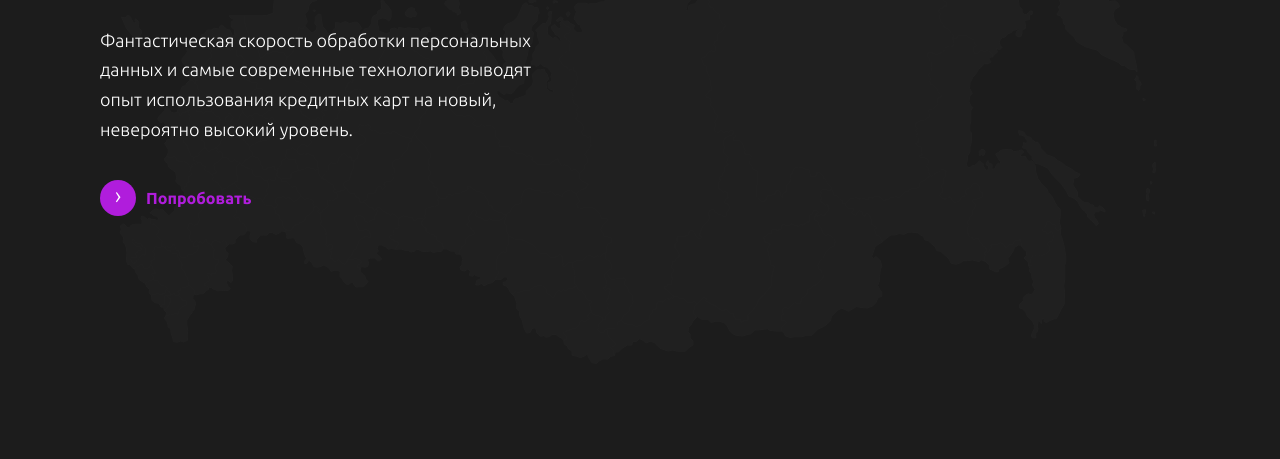
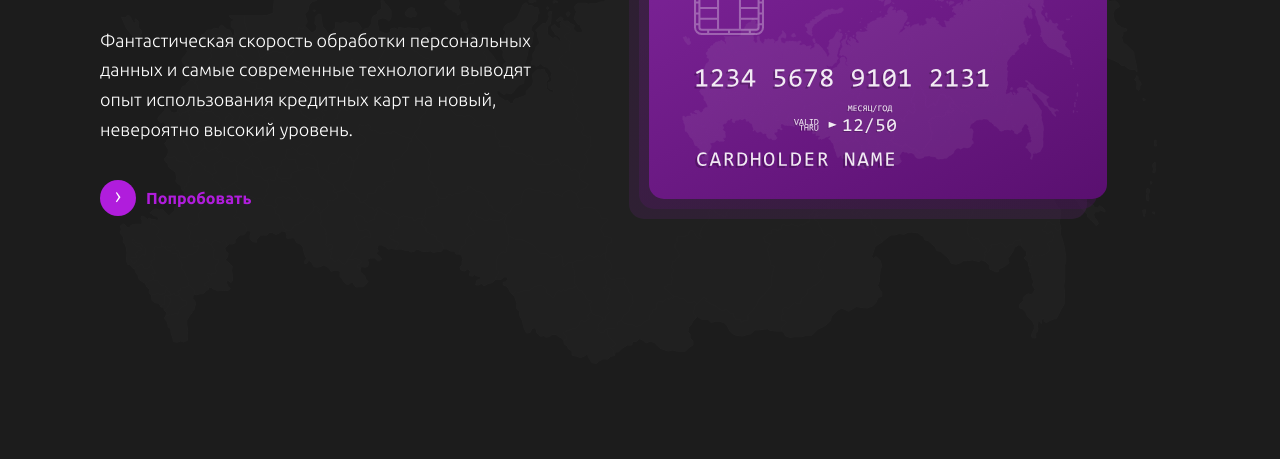
Before and after one commit to Faitsumaru/3d-tilt-animation-website, a website: page app/index.html in a window 1280 px wide. Shown: the part 341-800 px from the top of the page. Drawn offline with Linux system fonts and the light colour scheme.

Commit message:
content card structuring & styling

```diff
--- a/app/index.html
+++ b/app/index.html
@@ -39,8 +39,17 @@
                             <a href="#" class="trylink"><i>›</i>Попробовать</a>
                         </div>
 
-                        <div class="col-md-7">
-
+                        <div class="col-md-7 text-center">
+                            <div class="card">
+                                <img src="images/src/l_main.svg" class="l_main" alt="l_main">
+                                <img src="images/src/l2_main.svg" class="l2_main" alt="l2_main">
+                                <img src="images/src/l3_main.svg" class="l3_main" alt="l3_main">
+                                <img src="images/src/logo_w.svg" class="card-logo_w" alt="logo_w">
+                                <img src="images/src/chip.svg" class="card-chip" alt="chip">
+                                <img src="images/src/number-holder.svg" class="card-number-holder" alt="num-holder">
+                                <img src="images/src/valid.svg" class="card-valid" alt="valid">
+                                <img src="images/src/russia.svg" class="card-russia" alt="russia">
+                            </div>
                         </div>
                     </div>
                 </div>
--- a/app/sass/main.sass
+++ b/app/sass/main.sass
@@ -10,6 +10,9 @@ a
 
 .text-right
     text-align: right
+
+.text-center
+    text-align: center
 
 .top-line
     position: absolute
@@ -122,3 +125,47 @@ a
         line-height: 32px
         text-align: center
         margin-right: 10px
+
+.card
+    position: relative
+    width: 458px
+    height: 288px
+    display: inline-block
+    > img
+        position: absolute
+    &-logo_w
+        z-index: 12
+        top: 45px
+        right: 45px
+    &-chip
+        z-index: 12
+        top: 70px
+        left: 45px
+    &-number-holder
+        z-index: 12
+        left: 45px
+        top: 158px
+    &-valid
+        z-index: 12
+        top: 194px
+        right: 211px
+    &-russia
+        z-index: 11
+        top: 20px
+        left: 22px
+        width: 420px
+        opacity: .07
+
+.l_main, .l2_main, .l3_main
+    left: 0
+
+.l_main
+    z-index: 10
+.l2_main
+    z-index: 8
+    left: -10px
+    top: 10px
+.l3_main
+    z-index: 6
+    left: -20px
+    top: 20px
```
Also changed, not shown: app/css/app.min.css.
